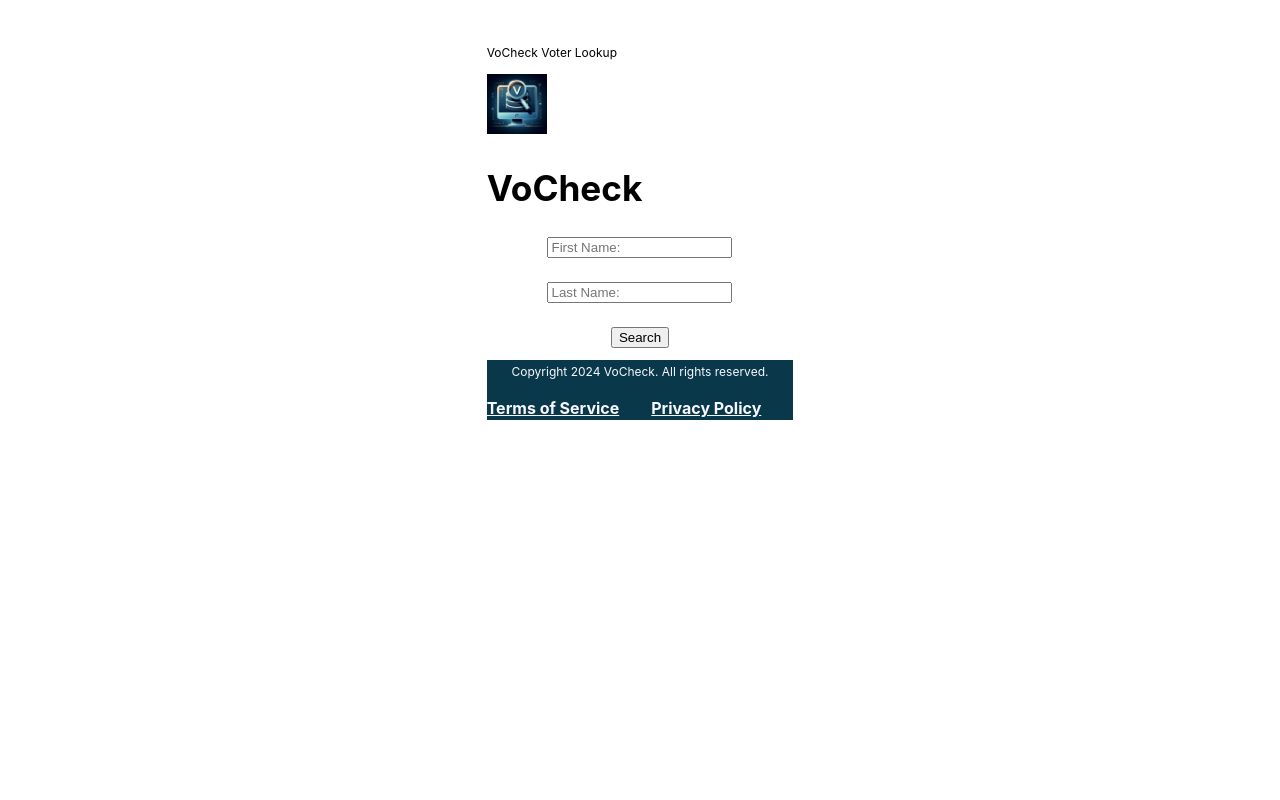
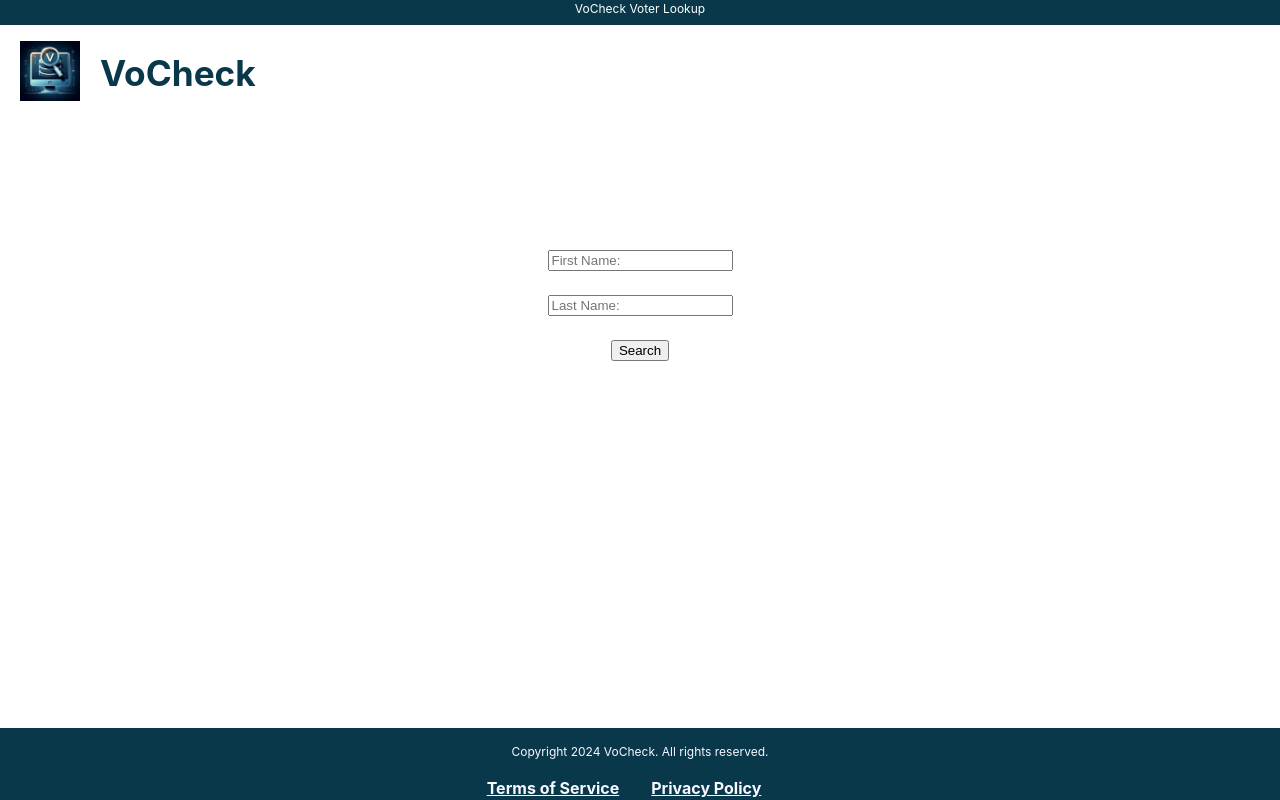
Before and after one commit to jddubbya/VoterAppMain, a React (Vite) app: page / in a window 1280 px wide. Built offline with nearby package versions, Linux system fonts and the light colour scheme.

Commit message:
Add files via upload

```diff
--- a/src/App.css
+++ b/src/App.css
@@ -1,9 +1,3 @@
-#root {
-  max-width: 1280px;
-  margin: 0 auto;
-  padding: 2rem;
-}
-
 /*Single Results page data section */
 .singleDataSec {
   flex-direction: column;
@@ -38,20 +32,23 @@ ul {
   overflow-x: hidden;
 }
 
-header .vocheck-header {
-  background-color:rgb(9, 56, 75);
-  color:ghostwhite;
+.logoSection {
+  color:rgb(9, 56, 75);
   position: relative;
   width: 100%;
   white-space: normal;
   line-height: 1.5em;
   text-align: center;
+  display: flex;
+  align-items: center;
+  margin-left: 20px;
 }
 
 footer .vocheck-footer {
   background-color:rgb(9, 56, 75);
   color:ghostwhite;
-  position: relative;
+  position: fixed;
+  bottom: 0px;
   width: 100%;
   white-space: normal;
   line-height: 1.5em;
@@ -68,8 +65,102 @@ footer h4 {
   flex-direction: column;
   align-items: center;
   align-content: center;
+  margin-top: 10%;
 }
 
 .backButton {
   color: white;
 }
+
+#root {
+  min-width: 100%;
+}
+
+.titleH1 {
+  padding-left: 20px;
+}
+
+#topHeader {
+ margin-top: 0px;
+ margin-bottom: 0px;
+ text-align: center;
+ height: 25px;
+}
+
+/*CSS the base document, will affect everything */
+:root {
+  font-family: Inter, system-ui, Avenir, Helvetica, Arial, sans-serif;
+  line-height: 1.5;
+  font-weight: 400;
+  text-rendering: optimizeLegibility;
+}
+
+/* result item links*/
+.resultItem > a {
+  font-weight: 500;
+  color: black;
+  text-decoration: inherit;
+}
+
+/* Colors names in search results when hovering */
+.resultItem > a:hover {
+  color: aqua;
+}
+
+/* Positions ALL items in the center of the page */
+body {
+  margin: 0;
+  display: flex;
+  flex-direction: column;
+  align-items: center;
+  align-content: center;
+}
+
+/* ALL Heading 1 Font size*/
+h1 {
+  font-size: 2.2em;
+  line-height: 1.1;
+}
+
+/* ALL Paragraph Font size*/
+p {
+  font-size: 0.75em;
+ /* line-height: 1.1; */
+}
+
+/* Links in footer */
+
+.footerLink {
+  color: ghostwhite;
+}
+
+/*ALL buttons*/
+button {
+  border-radius: 8px;
+  border: 1px solid transparent;
+  padding: 0.6em 1.2em;
+  font-size: 1em;
+  font-weight: 500;
+  font-family: inherit;
+  background-color: black;
+  cursor: pointer;
+  transition: border-color 0.25s;
+}
+button:hover {
+  border-color: darkgray;
+  cursor:pointer;
+}
+button:focus,
+button:focus-visible {
+  outline: 4px auto -webkit-focus-ring-color;
+}
+
+/*Search button */
+.searchButton:hover {
+  cursor: pointer;
+}
+
+.vocheckHeaderContainer {
+  background-color: rgb(9, 56, 75);
+  color: white;
+}
--- a/src/Components/Header.jsx
+++ b/src/Components/Header.jsx
@@ -6,7 +6,7 @@ const Header = () => {
       <>
         <header>
           <div className="vocheckHeaderContainer">
-            <p> VoCheck Voter Lookup</p>
+            <p id="topHeader"> VoCheck Voter Lookup</p>
           </div>
         </header>
         <section className="logoSection">
--- a/src/main.jsx
+++ b/src/main.jsx
@@ -1,7 +1,7 @@
 import React from 'react'
 import ReactDOM from 'react-dom/client'
 import App from './App.jsx'
-import './index.css'
+import './App.css'
 import { BrowserRouter } from "react-router-dom";
 import store from "../Redux/store.cjs";
 import { Provider } from "react-redux";
```
